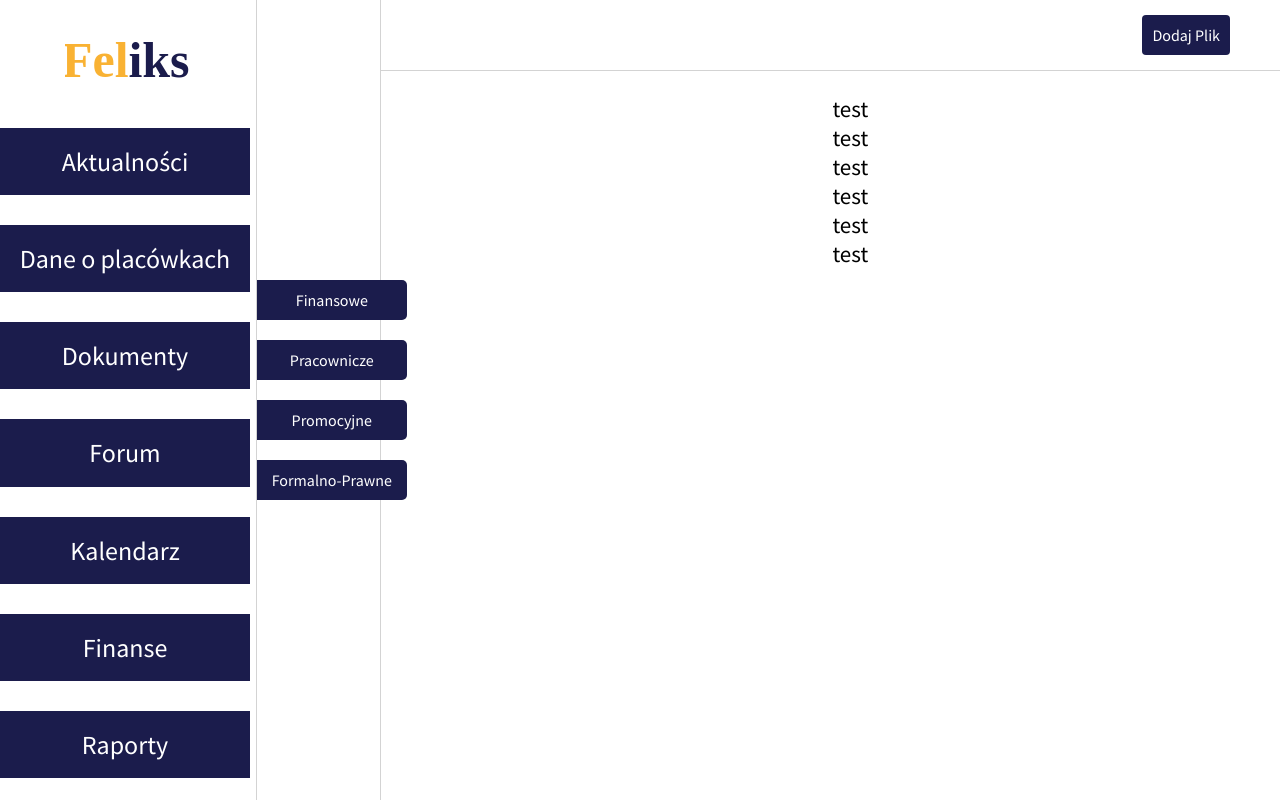
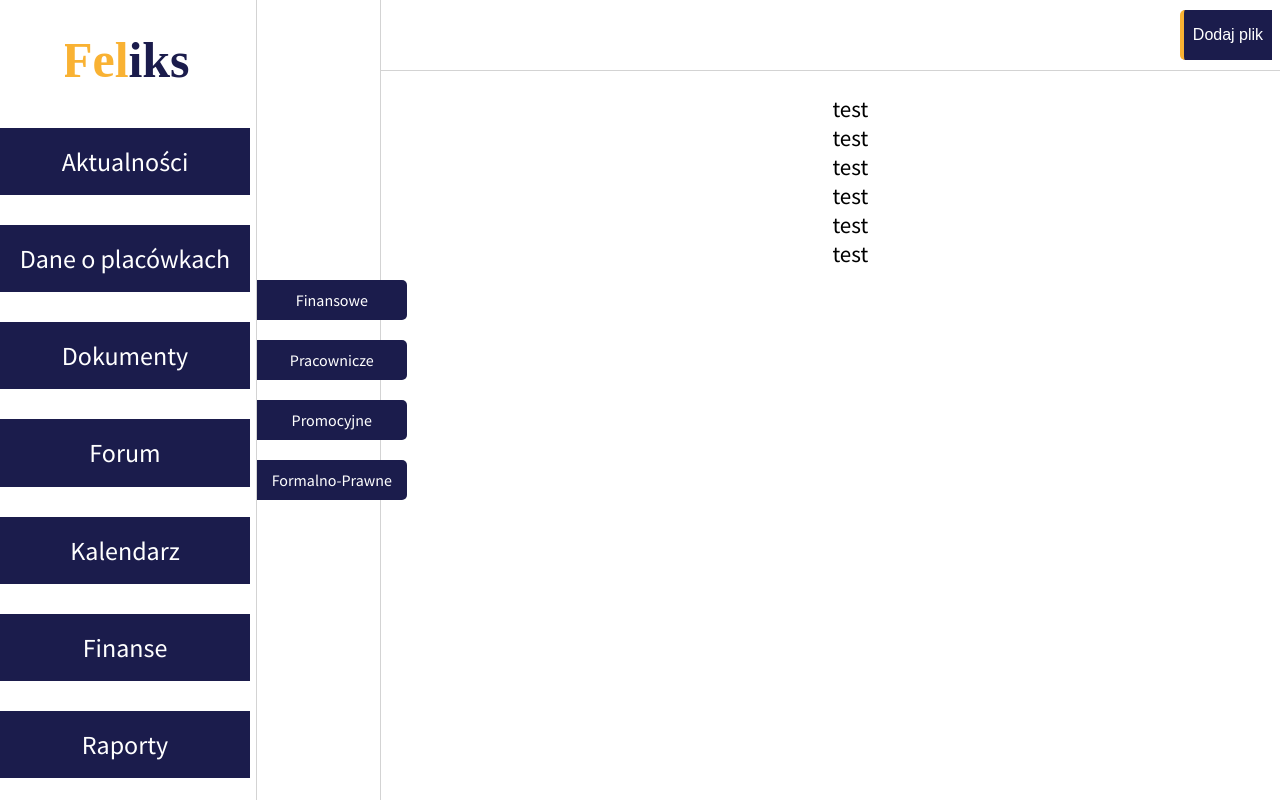
Before and after one commit to jkordek/JayKay, a React app: page /panels/Documents/Documents in a window 1280 px wide. Built offline with nearby package versions, Linux system fonts and the light colour scheme.

Commit message:
changed style for add files btn

```diff
--- a/src/assets/styles/optionsBar.sass
+++ b/src/assets/styles/optionsBar.sass
@@ -11,7 +11,6 @@
     padding-bottom: 10px
     display: flex
     justify-content: flex-end
-    align-items: center
     border-bottom: 1px solid $gray
     .addNewsBtn
       padding: 10px
@@ -25,21 +24,25 @@
         border-bottom: 2px solid $brand-orange
         cursor: pointer
     .addFile
-      width: 0.1px
-      height: 0.1px
-      padding: 10px
-      opacity: 0
-      margin-right: 50px
-      overflow: hidden
-      position: absolute
-      z-index: -1
-    .addFile + label
-      padding: 10px
       color: $text-white
-      background-color: $brand-color
-      border-radius: 4px
-      margin-right: 50px
+      width: 100px
+      &::-webkit-file-upload-button
+        visibility: hidden
+      &::before
+        content: "Dodaj plik"
+        color: $text-white
+        display: flex
+        justify-content: center
+        align-items: center
+        background-color: $brand-color
+        border-left: 4px solid $brand-orange
+        border-top-left-radius: 5px
+        border-bottom-left-radius: 5px
+        outline: none
+        width: 88px
+        height: 50px
+        margin: 0
+        font-size: 16px
+        cursor: pointer
       &:hover
-        padding-bottom: 8px
-        border-bottom: 2px solid $brand-orange
-        cursor: pointer
+        opacity: 0.8
--- a/src/components/common/panels/Documents/Documents.jsx
+++ b/src/components/common/panels/Documents/Documents.jsx
@@ -38,7 +38,6 @@ class Documents extends React.Component {
             <div className="newsPanel">
               <div className="optionsBar">
                 <input type="file" className="addFile" />
-                <label htmlFor="file">Dodaj Plik</label>
               </div>
             </div>
             <ul>
```
